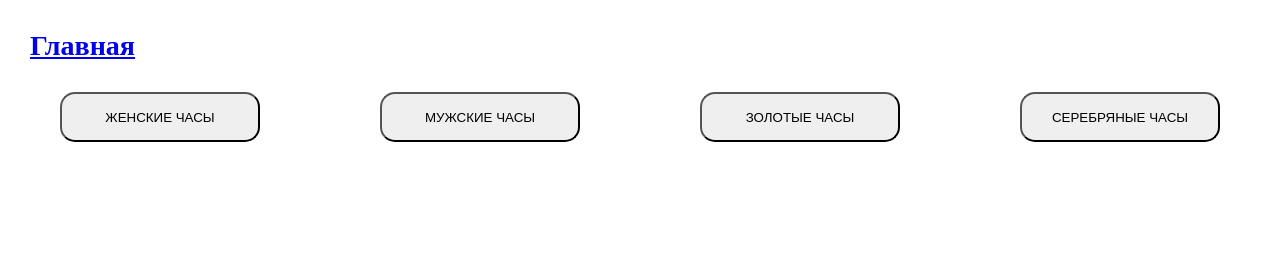
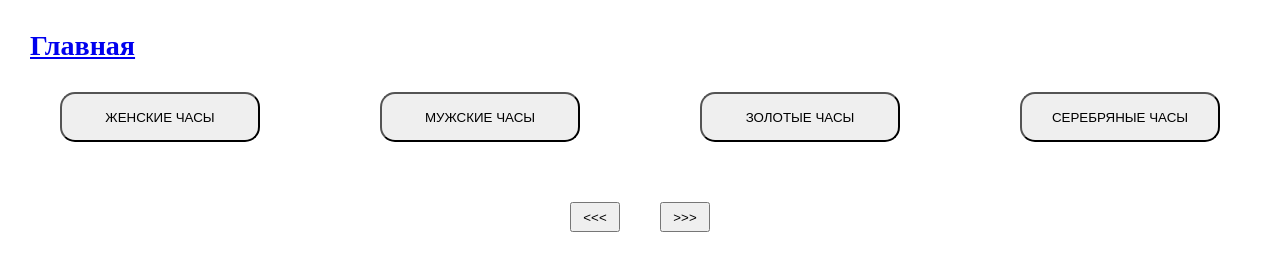
Before and after one commit to JakaOmurzakova/NIKA, a plain HTML site: page katalog.html in a window 1280 px wide. Drawn offline with Linux system fonts and the light colour scheme; no server answers.

Commit message:
pagination

```diff
--- a/css/style.css
+++ b/css/style.css
@@ -177,3 +177,19 @@ body {
   height: 50px;
   border-radius: 15px;
 }
+
+.pagination {
+  margin: 30px;
+  display: flex;
+  justify-content: center;
+  gap: 20px;
+}
+
+.btn-pagination {
+  margin: 10px;
+  width: 50px;
+  height: 30px;
+  display: flex;
+  align-items: center;
+  justify-content: center;
+}
--- a/js/main.js
+++ b/js/main.js
@@ -6,12 +6,13 @@ const gold = document.querySelector("#gold");
 const man = document.querySelector("#man");
 const woman = document.querySelector("#woman");
 
+const limit = 6;
 let filter = "";
 let gender = "";
 
 async function render() {
   const res = await fetch(
-    `${API}?gender_like=${gender}&&material_like=${filter}&`
+    `${API}?gender_like=${gender}&material_like=${filter}&_limit=${limit}`
   );
   const data = await res.json();
 
--- a/katalog.html
+++ b/katalog.html
@@ -18,6 +18,10 @@
     </div>
 
     <div class="main-card"></div>
+    <div class="pagination">
+      <button class="btn-pagination"><<<</button>
+      <button class="btn-pagination">>>></button>
+    </div>
     <script src="./js/main.js"></script>
   </body>
 </html>
```
Also changed, not shown: index.html (+8 -6 lines).
